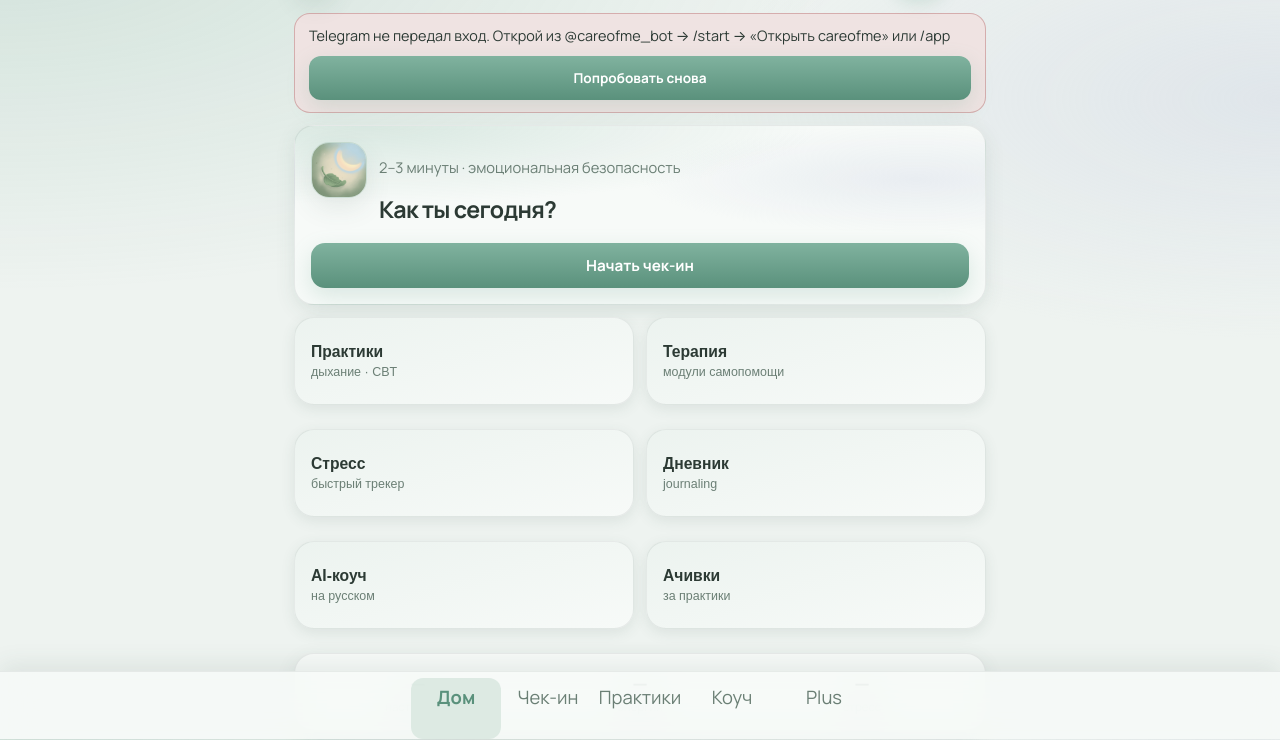
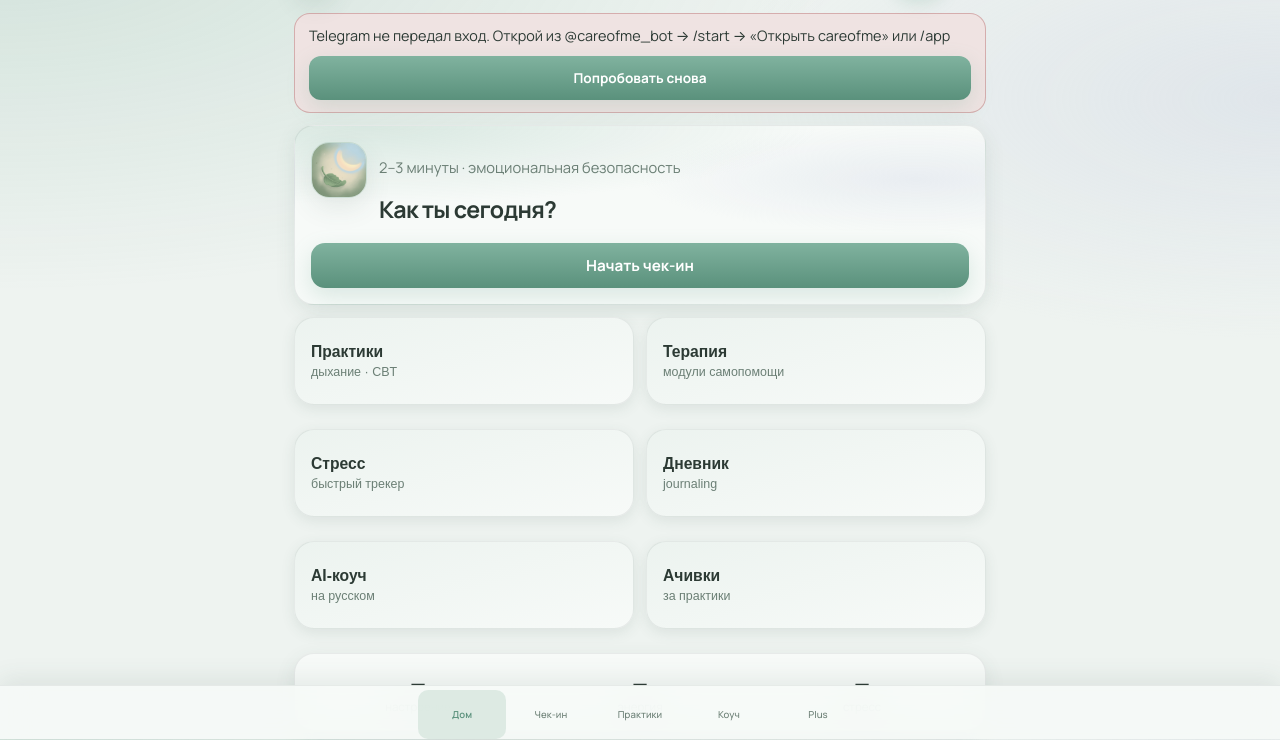
Before and after one commit to kajigxxd/careofme, a website: page webapp/index.html in a window 1280 px wide. Shown: the part 61-801 px from the top of the page. Drawn offline with Linux system fonts and the light colour scheme.

Commit message:
ui: smaller bottom tab bar labels
Reduce tab font size and bar height after emoji removal so labels stay compact.

```diff
--- a/webapp/index.html
+++ b/webapp/index.html
@@ -17,7 +17,7 @@
     <meta http-equiv="Expires" content="0" />
     <script src="https://telegram.org/js/telegram-web-app.js"></script>
     <!-- v= busts Telegram Desktop / macOS WebView cache -->
-    <link rel="stylesheet" href="./styles.css?v=20260715t" />
+    <link rel="stylesheet" href="./styles.css?v=20260715u" />
     <link rel="preconnect" href="https://fonts.googleapis.com" />
     <link rel="preconnect" href="https://fonts.gstatic.com" crossorigin />
     <link
--- a/webapp/styles.css
+++ b/webapp/styles.css
@@ -31,7 +31,7 @@
   --safe-r: env(safe-area-inset-right, 0px);
   --safe-b: env(safe-area-inset-bottom, 0px);
   --safe-l: env(safe-area-inset-left, 0px);
-  --tab-h: 64px;
+  --tab-h: 52px;
   --app-max: 480px;
   font-family: "Manrope", system-ui, -apple-system, "Segoe UI", Roboto, sans-serif;
   color-scheme: light;
@@ -809,42 +809,49 @@ h2 {
   right: 0;
   bottom: 0;
   height: calc(var(--tab-h) + var(--safe-b));
-  padding: 6px 8px var(--safe-b);
+  padding: 4px 6px var(--safe-b);
   background: color-mix(in srgb, var(--calm-card) 82%, transparent);
   backdrop-filter: blur(18px);
   border-top: 1px solid var(--border);
   display: flex;
   justify-content: center;
-  gap: 2px;
+  gap: 1px;
   z-index: 20;
   box-shadow: 0 -6px 24px var(--calm-shadow);
 }
 
 .tab {
   flex: 1;
-  max-width: 90px;
+  max-width: 88px;
   border: none;
   background: transparent;
   color: var(--hint);
   font-family: inherit;
-  font-size: 0.68rem;
+  font-size: 0.58rem;
+  font-weight: 500;
+  letter-spacing: 0.01em;
+  line-height: 1.15;
   display: flex;
   flex-direction: column;
   align-items: center;
-  gap: 2px;
+  justify-content: center;
+  gap: 0;
   cursor: pointer;
-  padding: 6px 4px;
-  border-radius: 12px;
+  padding: 4px 2px;
+  border-radius: 10px;
 }
 
-.tab span:first-child {
-  font-size: 1.15rem;
+.tab span {
+  font-size: inherit;
+  font-weight: inherit;
+  line-height: inherit;
+  white-space: nowrap;
 }
 
 .tab.active {
   color: var(--calm-btn-deep);
   background: color-mix(in srgb, var(--calm-mist) 80%, transparent);
-  font-weight: 700;
+  font-weight: 600;
 }
 
 .toast {
@@ -1098,7 +1105,10 @@ h2 {
 @media (min-width: 520px) {
   :root {
     --app-max: 540px;
-    --tab-h: 68px;
+    --tab-h: 54px;
+  }
+  .tab {
+    font-size: 0.6rem;
   }
 }
 
@@ -1118,7 +1128,7 @@ h2 {
 /* Narrow / fold closed */
 @media (max-width: 360px) {
   :root {
-    --tab-h: 58px;
+    --tab-h: 48px;
   }
   h1 {
     font-size: 1.25rem;
@@ -1127,8 +1137,8 @@ h2 {
     font-size: 0.95rem;
   }
   .tab {
-    font-size: 0.62rem;
-    padding: 4px 2px;
+    font-size: 0.52rem;
+    padding: 3px 1px;
   }
 }
 
```
